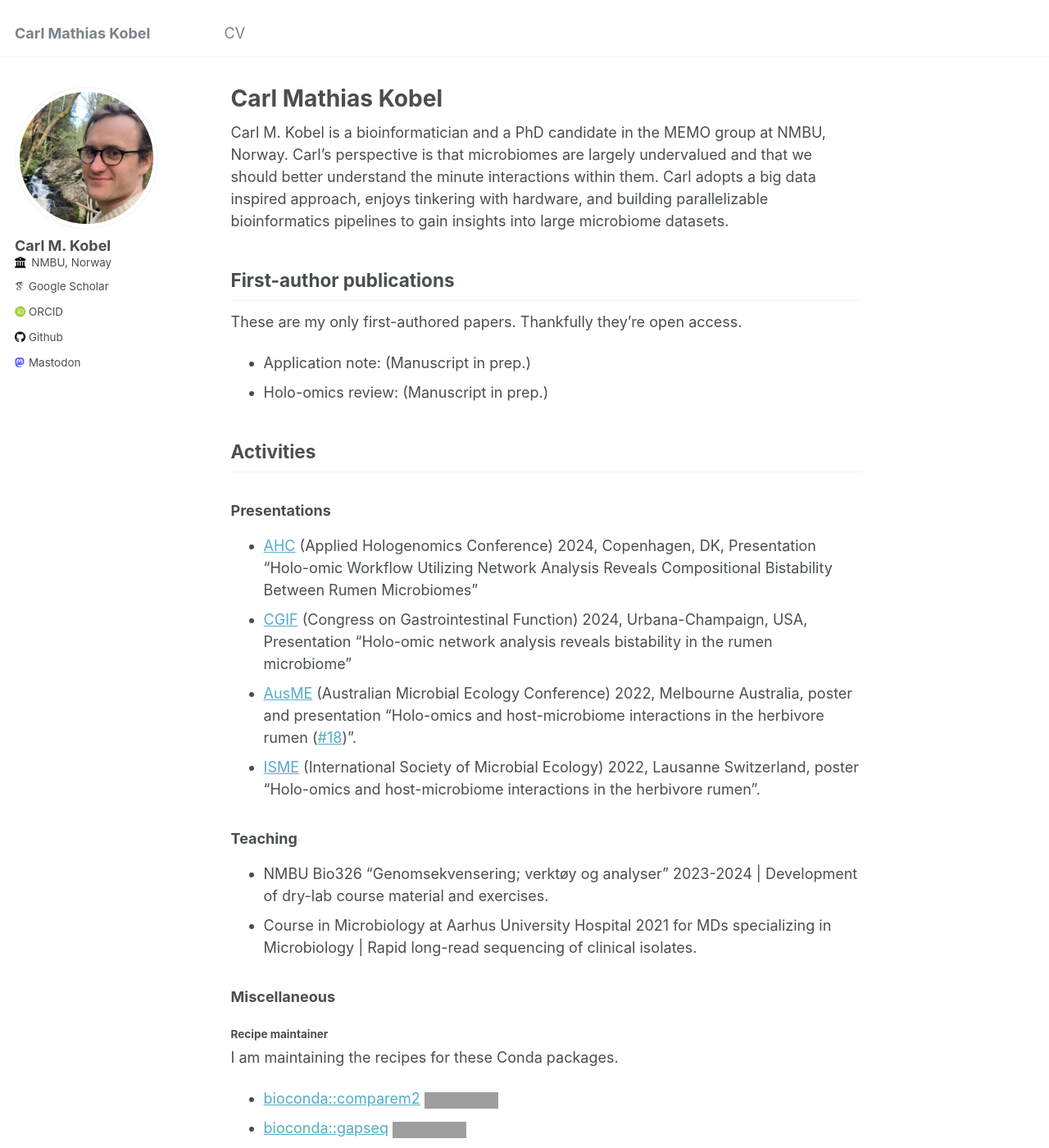
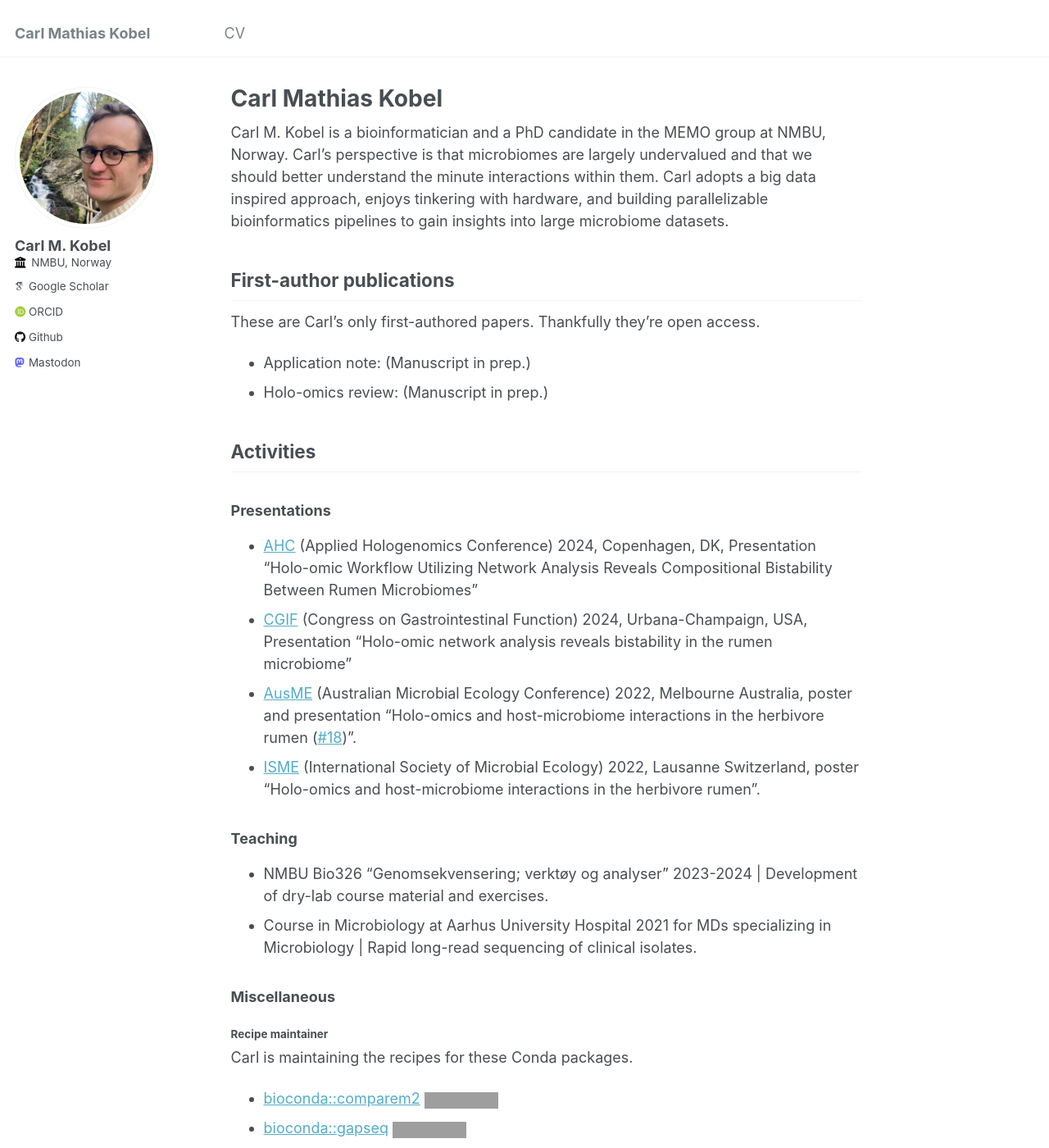
Before and after one commit to cmkobel/cmkobel.github.io, a Jekyll site: the page built from _pages/about.md, in a window 1280 px wide and 1400 px high. Shown: the whole window at 82% size. Built offline with Jekyll 4.4.1, drawn with Linux system fonts in a browser that asks for light colours; some web fonts are replaced; grey boxes are pictures that could not be loaded.

Commit message:
Update about.md

```diff
--- a/_pages/about.md
+++ b/_pages/about.md
@@ -15,7 +15,7 @@ Carl M. Kobel is a bioinformatician and a PhD candidate in the MEMO group at NMB
 
 ## First-author publications
 
-These are my only first-authored papers. Thankfully they're open access.
+These are Carl's only first-authored papers. Thankfully they're open access.
 
   - Application note: (Manuscript in prep.)
   - Holo-omics review: (Manuscript in prep.)
@@ -38,7 +38,7 @@ These are my only first-authored papers. Thankfully they're open access.
 
 #### Recipe maintainer
 
-I am maintaining the recipes for these Conda packages.
+Carl is maintaining the recipes for these Conda packages.
 
   - [bioconda::comparem2](https://anaconda.org/bioconda/comparem2) ![Conda Downloads](https://img.shields.io/conda/d/bioconda/comparem2)
   - [bioconda::gapseq](https://anaconda.org/bioconda/gapseq) ![Conda Downloads](https://img.shields.io/conda/d/bioconda/gapseq)
```
